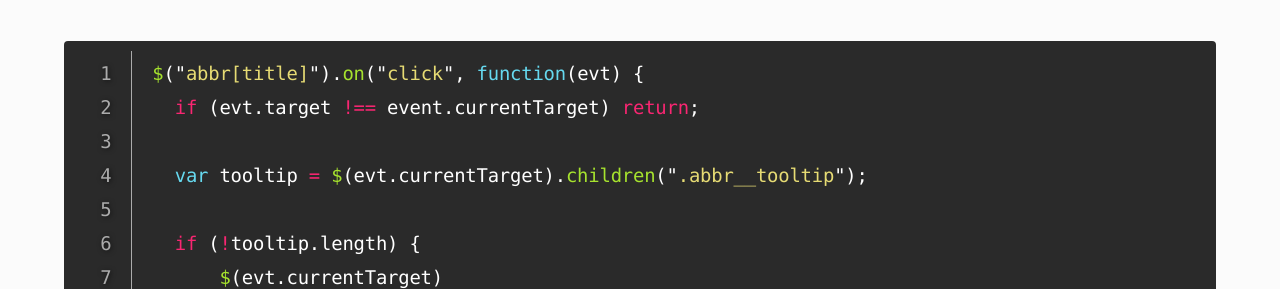
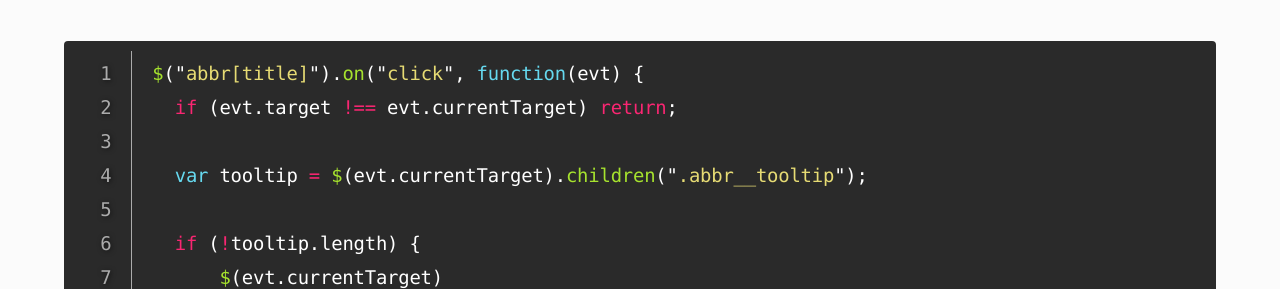
Before and after one commit to selosele/selosele.github.io, a Jekyll site: the page built from _posts/2020-03-04-abbr.md, in a window 1280 px wide and 900 px high, scrolled down 3007 px. Shown: the part 164-453 px from the top of the window. Built offline with Jekyll 4.4.1, drawn with Linux system fonts in a browser that asks for light colours; cached includes are drawn as plain includes; comment, search, counter and statistics services are not loaded.

Commit message:
포스트 수정 및 레이아웃 JS 수정

````diff
--- a/_posts/2020-03-04-abbr.md
+++ b/_posts/2020-03-04-abbr.md
@@ -96,7 +96,7 @@ CSS는 적당히 만들어주고
 {:.has-label}
 ```javascript
 $("abbr[title]").on("click", function(evt) {
-  if (evt.target !== event.currentTarget) return;
+  if (evt.target !== evt.currentTarget) return;
 
   var tooltip = $(evt.currentTarget).children(".abbr__tooltip");
 
--- a/assets/js/_script.js
+++ b/assets/js/_script.js
@@ -42,7 +42,7 @@ var removeTooltip = function(evt) {
 };
 
 var appendTooltip = function(evt) {
-    if (evt.target !== event.currentTarget) return;
+    if (evt.target !== evt.currentTarget) return;
 
     _t = evt.currentTarget,
     _t_span = document.createElement("span"),
````
Also changed, not shown: assets/js/script.js.
